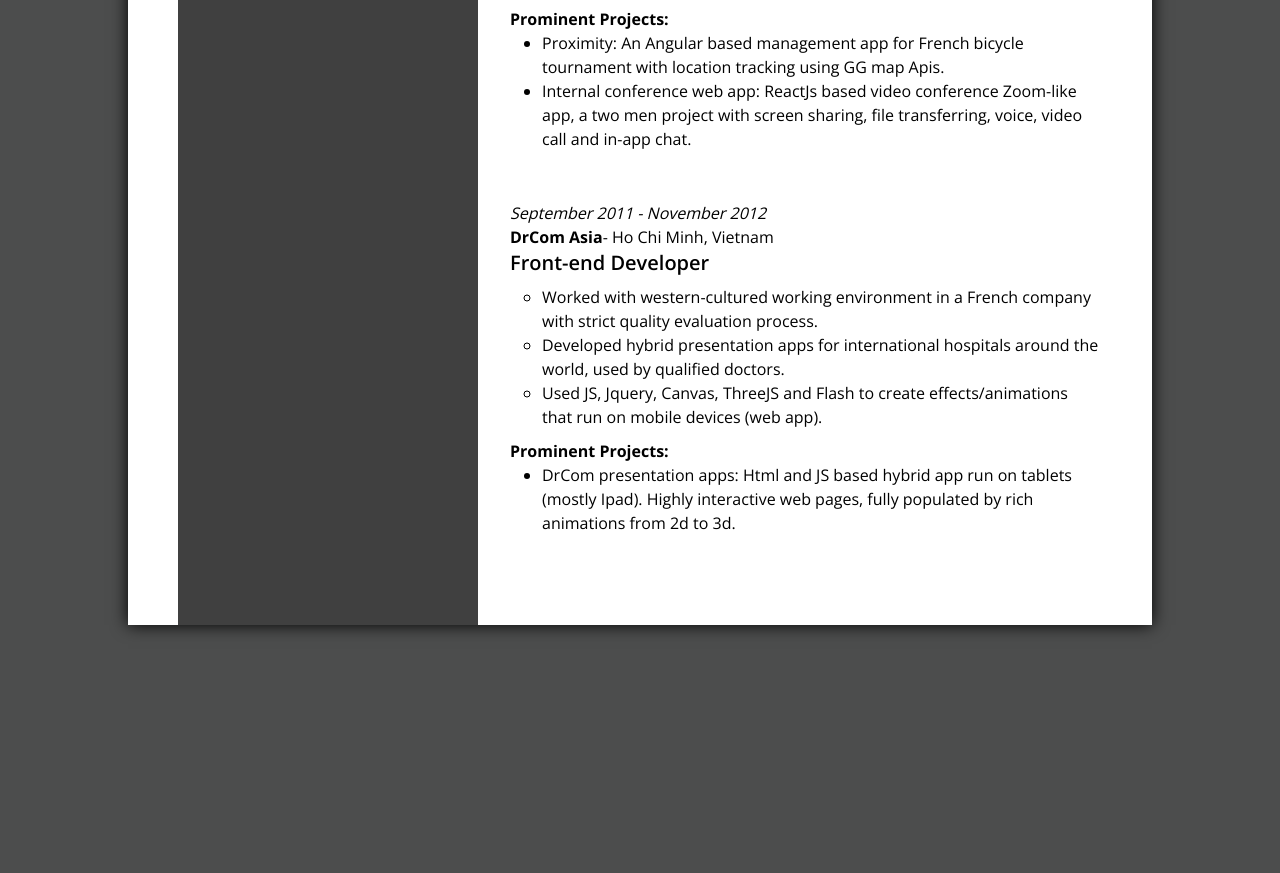
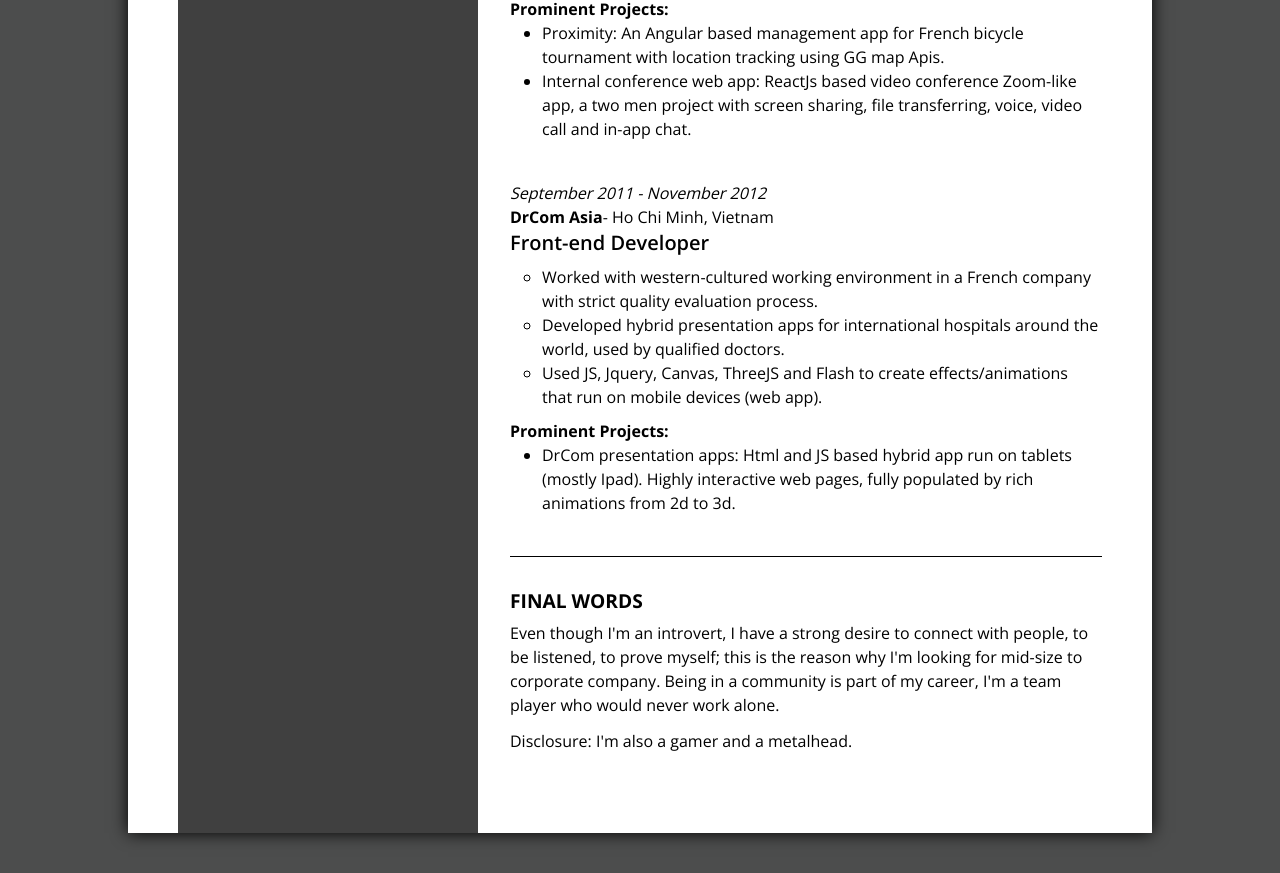
Before and after one commit to ethanpham1811/cv, a website: page index.html in a window 1280 px wide. Shown: the part 1921-2794 px from the top of the page. Before the commit the page ends 2586 px from the top, so only its background shows below. Drawn offline with nearby package versions, Linux system fonts and the light colour scheme.

Commit message:
update content

```diff
--- a/index.html
+++ b/index.html
@@ -134,7 +134,7 @@
         <div class="bg-[var(--ske-color)] rounded-md h-5 w-[25%] animate-pulse"></div>
       </div> -->
 
-      <div class="row-span-3"></div>
+      <div class="row-span-4"></div>
 
       <!-- Contact -->
       <section
@@ -191,7 +191,7 @@
       </section>
 
       <!-- Skills -->
-      <section class="relative bg-[var(--nav-color)] flex flex-col p-8 text-white row-span-2 scroll-smooth" tabindex="1" id="skill-list">
+      <section class="relative bg-[var(--nav-color)] flex flex-col p-8 text-white row-span-3 scroll-smooth" tabindex="1" id="skill-list">
         <h3 class="text-[1.2rem] mb-2 uppercase font-bold">skills</h3>
         <div class="grid md:grid-cols-1 sm:grid-cols-5 grid-cols-2">
           <ul class="flex flex-col mr-1 md:mr-0 md:text-right mb-5">
@@ -258,7 +258,7 @@
 
       <!-- professional experience -->
       <section
-        class="flex flex-col p-8 pr-[50px] text-white md:text-black pb-10 bg-[var(--nav-color)] md:bg-white dark:bg-[var(--dark-color)] dark:text-white"
+        class="relative lex flex-col p-8 pr-[50px] text-white md:text-black bg-[var(--nav-color)] md:bg-white dark:bg-[var(--dark-color)] dark:text-white after:absolute after:border-t-[1px] after:w-[calc(100%_-_2rem_-_50px)] after:bottom-0 dark:after:border-white after:border-black after:max-md:hidden"
       >
         <h3 class="text-[1.2rem] mb-2 uppercase font-bold">professional experience</h3>
         <!-- bstarsolution -->
@@ -321,7 +321,7 @@
         </article>
 
         <!-- DrCom Asia -->
-        <article class="mb-10" tabindex="1">
+        <article tabindex="1">
           <div class="italic"><time datetime="2011-09">September 2011</time> - <time datetime="2012-11">November 2012</time></div>
           <h5 class="font-bold float-left">DrCom Asia</h5>
           - Ho Chi Minh, Vietnam
@@ -338,6 +338,18 @@
               rich animations from 2d to 3d.
             </li>
           </ul>
+        </article>
+      </section>
+
+      <!-- Interests & facts -->
+      <section class="dark:text-white relative flex flex-col p-8 pb-20 pr-[50px] text-black" tabindex="1">
+        <article data-id="article" class="flex-grow">
+          <h3 class="text-[1.2rem] mb-2 uppercase font-bold">final words</h3>
+          <p class="mb-3">
+            Even though I'm an introvert, I have a strong desire to connect with people, to be listened, to prove myself; this is the reason why I'm
+            looking for mid-size to corporate company. Being in a community is part of my career, I'm a team player who would never work alone.
+          </p>
+          <p>Disclosure: I'm also a gamer and a metalhead.</p>
         </article>
       </section>
     </main>
```
